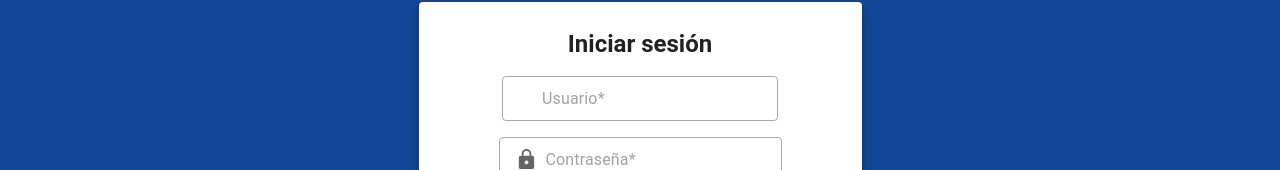
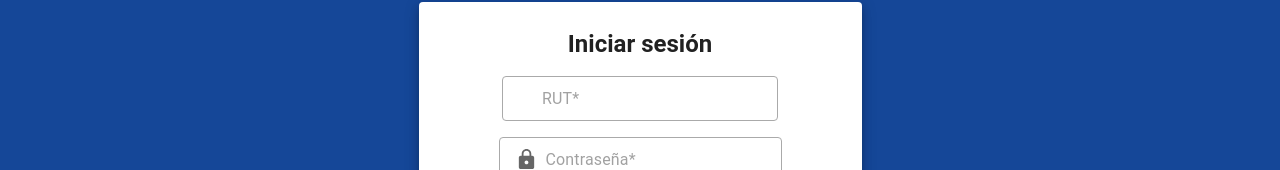
Before and after one commit to gitonina/Cadela, a React (Vite) app in the folder frontend/: page /login in a window 1280 px wide. Shown: the part 248-418 px from the top of the page. Built offline with nearby package versions, Linux system fonts and the light colour scheme; no server answers; some icons are missing.

Commit message:
Add: Rut on form

```diff
--- a/frontend/src/pages/LoginPage.tsx
+++ b/frontend/src/pages/LoginPage.tsx
@@ -20,7 +20,7 @@ import FormInput from "../components/ui/FormInput";
 export default function LoginPage() {
   const [cyclist, setCyclist] = useState<Cyclist | null>(null);
   const [errorMessage, setErrorMessage] = useState<string | null>(null);
-  const [name, setName] = useState("");
+  const [rut, setRut] = useState("");
   const [password, setPassword] = useState("");
 
   const navigate = useNavigate();
@@ -38,13 +38,13 @@ export default function LoginPage() {
   const handleLogin = async (event: React.FormEvent<HTMLFormElement>) => {
     event.preventDefault();
     try {
-      const loggedUser = await loginService.login({ name, password });
+      const loggedUser = await loginService.login({ rut, password });
       const userData = await loginService.restoreLogin();
       setUser(userData);
       const role = await rolesService.getRoleById(userData.rolId);
       setRole(role);
       setCyclist(loggedUser);
-      setName("");
+      setRut("");
       setPassword("");
       setTimeout(() => navigate("/"), 1500);
     } catch (error: any) {
@@ -82,11 +82,11 @@ export default function LoginPage() {
               alignItems: "center"
             }}>
               <FormInput
-                placeholder="Usuario*"
-                value={name}
-                onChange={(e) => setName(e.target.value)}
+                placeholder="RUT*"
+                value={rut}
+                onChange={(e) => setRut(e.target.value)}
                 icon={<PersonIcon sx={{ color: '#666', fontSize: 23 }}/>}
-                data_testid="username"
+                data_testid="rut"
               />
 
               <FormInput
--- a/frontend/src/services/login.ts
+++ b/frontend/src/services/login.ts
@@ -1,7 +1,7 @@
 import axiosSecure from "../utils/axiosSecure";
 
 type Credentials = {
-    name: string;
+    rut: string;
     password: string;
 };
 
```
Also changed, not shown: 1 other file (tests, documents, lock files or other folders).
